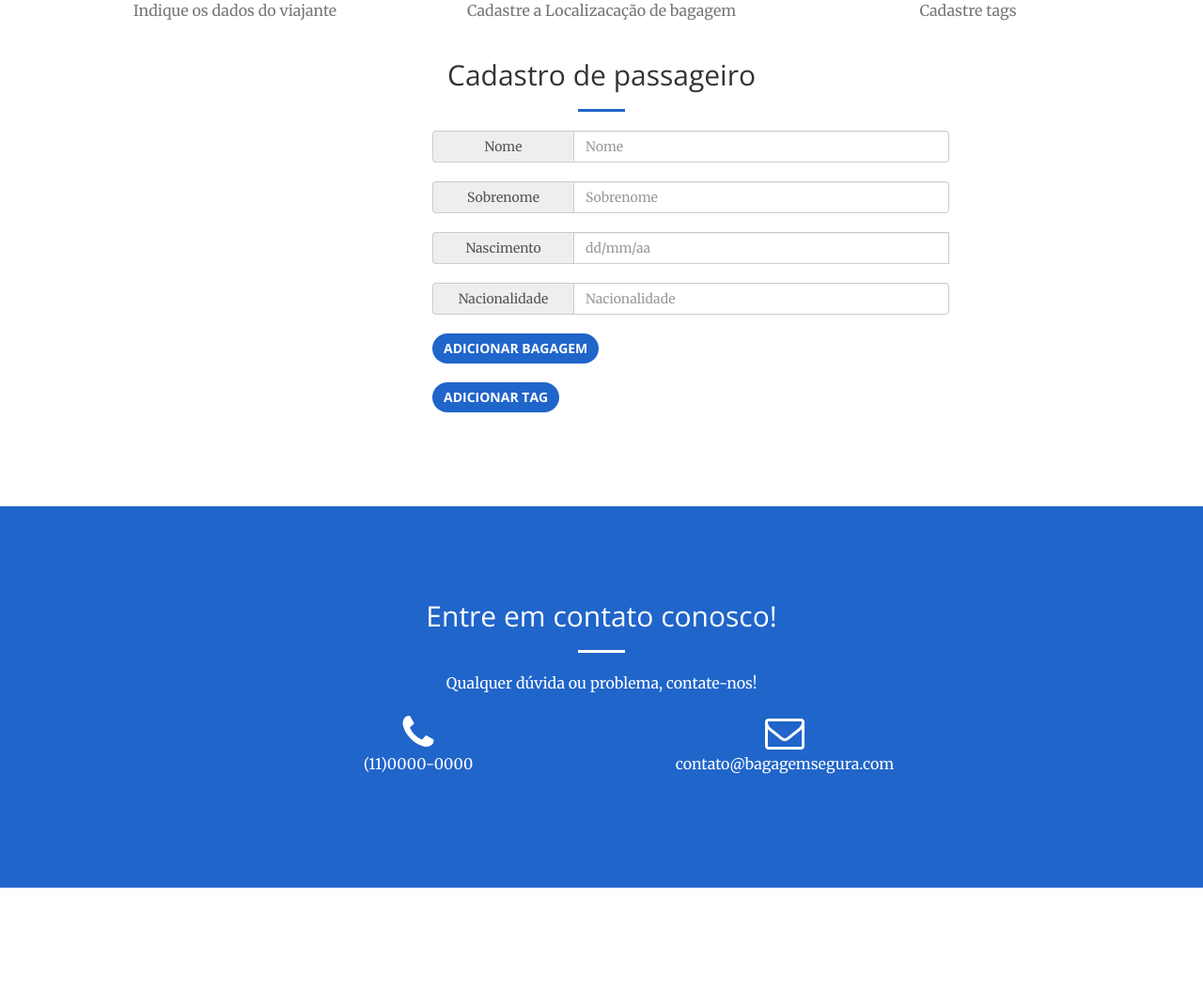
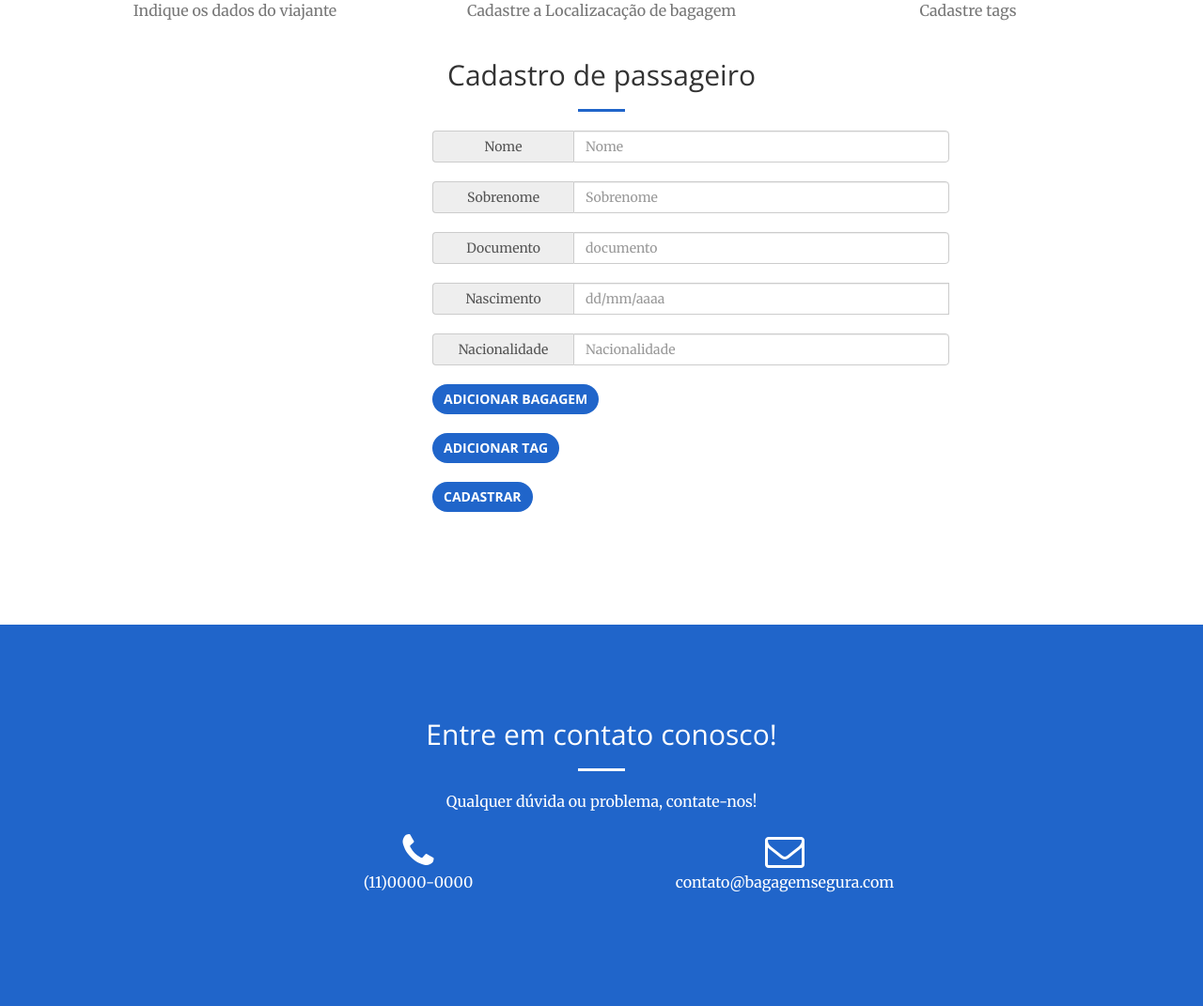
Before and after one commit to danielasy/seguranca-bagagens, a Django app: page /index/ in a window 1280 px wide, after a click on "Cadastre o passageiro". Shown: the part 1463-2534 px from the top of the page at 94% size. Before the commit the page ends 2408 px from the top, so only its background shows below. Run offline with Django 3.2, Linux system fonts and the light colour scheme; parts of the project's set-up code (start-up, migrations or seed data) failed here and were passed over; some libraries are stand-ins or nearby versions.

Commit message:
Cadastro de passageiro e bagagens

```diff
--- a/bagagens/settings.py
+++ b/bagagens/settings.py
@@ -52,7 +52,7 @@ MIDDLEWARE = [
 ]
 
 from mongoengine import connect
-connect('admin', username='labproc', password='labproc2016', host='127.0.0.1', port=27017)
+connect('bagagens', username='labprocUser', password='labproc', host='104.236.123.31', port=27017)
 
 ROOT_URLCONF = 'bagagens.urls'
 
--- a/restAPI/models.py
+++ b/restAPI/models.py
@@ -11,6 +11,11 @@ class Bagagem(Document):
     peso = StringField(required=True)
     tag_id = StringField()
 
+class voo(Document):
+    documento = StringField(required=True)
+    numero = StringField(required=True)
+    data = DateTimeField(auto_now=True)
+
 class Passageiro(Document):
     nome = StringField(required=True)
     sobrenome = StringField(required=True)
--- a/templates/index.html
+++ b/templates/index.html
@@ -156,23 +156,29 @@
                 </div>
                 <div id="cadastros" class="container">
                     <div class="row">
+                        <form action='' name="cadastraPassageiroForm" id="cadastraPassageiroForm" method="POST">
                              <div class="col-lg-4 col-lg-offset-4 text-center">
                                  <div class="input-group input-group-md">
                                      <span class="input-group-addon">Nome</span>
-                                <input class="form-control input-size-fixed" placeholder="Nome">
+                                     <input class="form-control input-size-fixed" placeholder="Nome" id="nomePassageiroInput">
                                  </div><br/>
 
                                  <div class="input-group input-group-md">
                                      <span class="input-group-addon">Sobrenome</span>
-                                <input class="form-control input-size-fixed" placeholder="Sobrenome">
+                                     <input class="form-control input-size-fixed" placeholder="Sobrenome" id="sobrenomePassageiroInput">
+                                 </div><br/>
+
+                                 <div class="input-group input-group-md">
+                                     <span class="input-group-addon">Documento</span>
+                                     <input class="form-control input-size-fixed" placeholder="documento" id="documentoPassageiroInput">
                                  </div><br/>
 
                                  <div class="input-group input-group-md date" data-provider="datepicker">
                                      <span class="input-group-addon">Nascimento</span>
-                                <input class="form-control input-size-fixed" id="nascData" placeholder="dd/mm/aa">
+                                     <input class="form-control input-size-fixed" id="nascData" placeholder="dd/mm/aaaa">
                                      <script type="text/javascript">
                                          $('#nascData').datepicker({
-                                        format: 'mm/dd/yyyy',
+                                             dateFormat: 'dd/mm/yy',
                                              startDate: '-3d'
                                          });
                                      </script>
@@ -180,7 +186,7 @@
 
                                  <div class="input-group input-group-md">
                                      <span class="input-group-addon">Nacionalidade</span>
-                                <input class="form-control input-size-fixed" placeholder="Nacionalidade">
+                                     <input class="form-control input-size-fixed" placeholder="Nacionalidade" id="nacionalidadePassageiroInput">
                                  </div><br/>
 
                                  <div class="input-group input-group-md">
@@ -191,17 +197,17 @@
                                      <br/>
                                      <div class="input-group input-group-md">
                                          <span class="input-group-addon">Peso</span>
-                                    <input class="form-control input-size-fixed" placeholder="Peso">
+                                         <input class="form-control input-size-fixed" placeholder="Peso" id="pesoBagagemInput">
                                      </div>
                                      <br/>
                                      <div class="input-group input-group-md">
                                          <span class="input-group-addon">Tag</span>
-                                    <input class="form-control input-size-fixed" placeholder="Tag">
+                                         <input class="form-control input-size-fixed" placeholder="Tag da bagagem" id="tagBagagemInput">
                                      </div>
                                      <br/>
                                      <div class="input-group input-group-md">
                                          <span class="input-group-addon">Localizacao</span>
-                                    <input class="form-control input-size-fixed" placeholder="Localizacao">
+                                         <input class="form-control input-size-fixed" placeholder="Localizacao" id="localizacaoBagagemInput">
                                      </div>
                                  </div>
 
@@ -214,12 +220,24 @@
                                      <br/>
                                      <div class="input-group input-group-md">
                                          <span class="input-group-addon">Tag</span>
-                                    <input class="form-control input-size-fixed" placeholder="Tag">
+                                         <input class="form-control input-size-fixed" placeholder="Tag do passageiro" id="tagPassageiroInput">
                                      </div>
                                  </div>
+
+                             </br>
+                                 <div class="input-group input-group-md">
+                                     <input class="btn btn-primary btn-md" type="submit" value="Cadastrar">
                                  </div>
                              </div>
+                        </form>
+
                     </div>
+                    <br>
+                    <div class="alert alert-success collapse" id="resultPassageiro">
+                      <strong>Sucesso</strong><p>Passageiro cadastrado com sucesso</p>
+                    </div>
+                </div>
+
             </div>
 
             <div id="divCadastroBagagem" class="collapse">
@@ -295,14 +313,17 @@
         $('#divCadastroPassageiro').on('show.bs.collapse', function () {
             $('#divCadastroBagagem').collapse('hide');
             $('#divCadastroTag').collapse('hide');
+            $('#resultPassageiro').collapse('hide');
         });
 
         $('#divCadastroBagagem').on('show.bs.collapse', function () {
             $('#accordion .in').collapse('hide');
+            $('#resultPassageiro').collapse('hide');
         });
 
         $('#divCadastroTag').on('show.bs.collapse', function () {
             $('#accordion .in').collapse('hide');
+            $('#resultPassageiro').collapse('hide');
         });
     </script>
 
@@ -317,11 +338,50 @@
     <!-- Theme JavaScript -->
     <script src="{% static "js/creative.min.js" %}"></script>
     <script type="text/javascript">
+        $('#cadastraPassageiroForm').submit(function(e){
+            e.preventDefault();
+
+          $.ajax({
+              type: 'POST',
+              url: '/passageiros',
+              dataType: 'json',
+              data: {
+                  'nome': $('#nomePassageiroInput').val(),
+                  'sobrenome': $('#sobrenomePassageiroInput').val(),
+                  'documento': $('#documentoPassageiroInput').val(),
+                  'nascimento': $('#nascData').val(),
+                  'nacionalidade': $('#nacionalidadePassageiroInput').val(),
+                  'tag': $('#tagPassageiroInput').val(),
+              },
+              sucess:
+                  $('#resultPassageiro').toggle()
+          });
+
+        var peso = $('#pesoBagagemInput').val();
+        if(peso != "") {
+            $.ajax({
+                type: 'POST',
+                url: '/passageiros/' + $('#documentoPassageiroInput').val() + '/bagagens',
+                dataType: 'json',
+                data: {
+                    'peso': $('#pesoBagagemInput').val(),
+                    'localizacao': $('#localizacaoBagagemInput').val(),
+                    'tag_id': $('#tagBagagemInput').val(),
+                },
+                sucess:
+                    $('#resultPassageiro').html('<strong>Sucesso</strong><p>Passageiro e bagagem cadastrados com sucesso</p>')
+            });
+
+        }
+
+        });
+    </script>
+
+    <script type="text/javascript">
         $('#consultaBagagemForm').submit(function(e){
             e.preventDefault();
           var documento = $('#documentoInput').val();
           $(this).attr('action', "/restAPI/passageiros/" + documento + "/bagagens");
-
           $.ajax({
              url: "/restAPI/passageiros/" + documento + "/bagagens",
              error: function() {
@@ -330,7 +390,6 @@
              dataType: 'json',
              success: function(data) {
                 // var jsonData = JSON.parse(data);
-
                 console.log(data);
                 $.each(data, function(i, item){
                     $('#info').append('<br/><p>' +
```
Also changed, not shown: restAPI/views.py (+14 -10 lines). Lines whose indentation alone changed are shown as unchanged.
